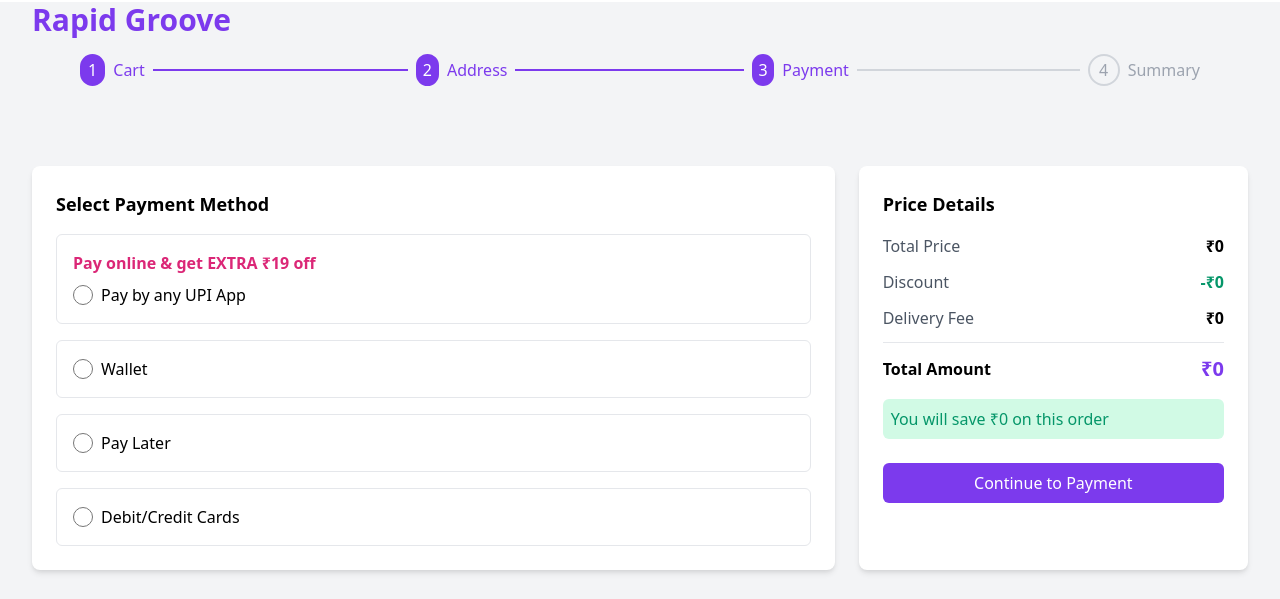
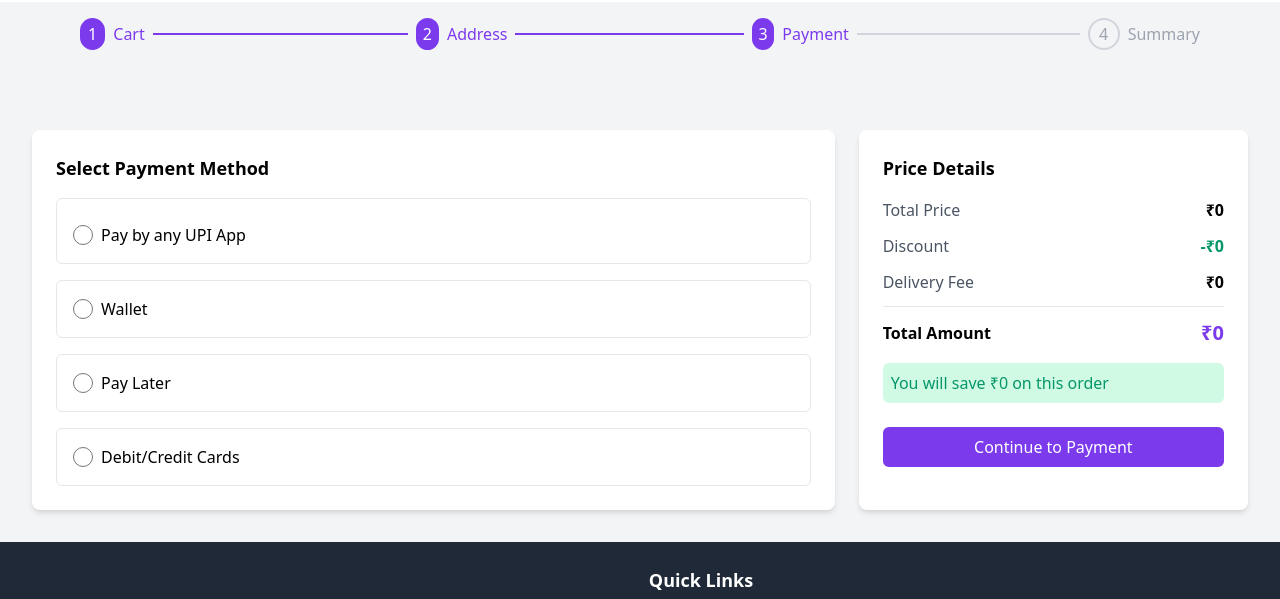
Before and after one commit to ravishankarpal/Rapid-Groove-UI, a website: page payment.html in a window 1280 px wide. Shown: the part 46-645 px from the top of the page. Drawn offline with nearby package versions, Linux system fonts and the light colour scheme; no server answers.

Commit message:
code impl

```diff
--- a/payment.html
+++ b/payment.html
@@ -11,9 +11,7 @@
 <body class="bg-gray-100">
     <!-- Navbar placeholder -->
     <div id="navbar-placeholder"></div>
-    <div class="max-w-7xl mx-auto px-4 sm:px-6 lg:px-8">
-        <h1 class="text-3xl font-bold text-purple-600">Rapid Groove</h1>
-    </div>
+
 
     <div class="container mx-auto p-4 max-w-6xl">
         <!-- Progress Bar (Same as before) -->
@@ -55,7 +53,7 @@
             <div class="space-y-4">
                 <!-- Pay Online Section -->
                 <div class="border border-gray-200 rounded-md p-4">
-                    <p class="font-bold text-pink-600">Pay online & get EXTRA ₹19 off</p>
+
                     <div class="mt-2">
                         <label class="flex items-center">
                             <input type="radio" name="payment-method" class="form-radio h-5 w-5 text-purple-600">
```
